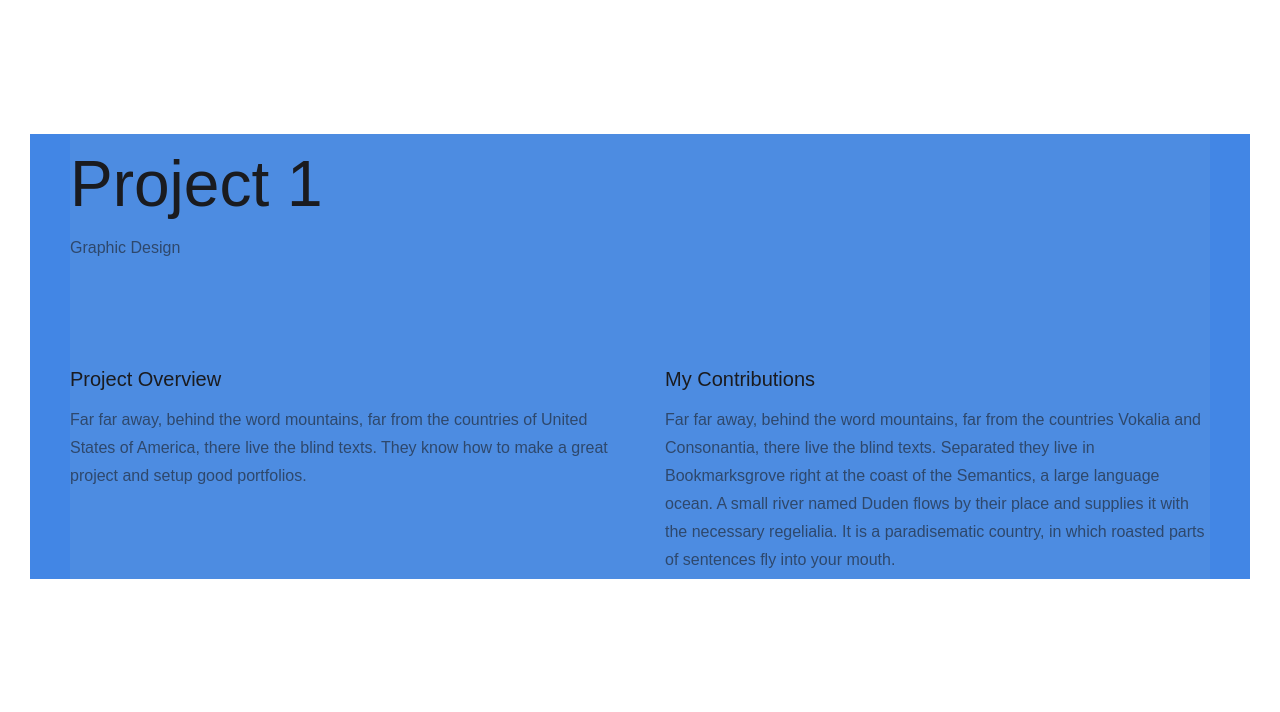
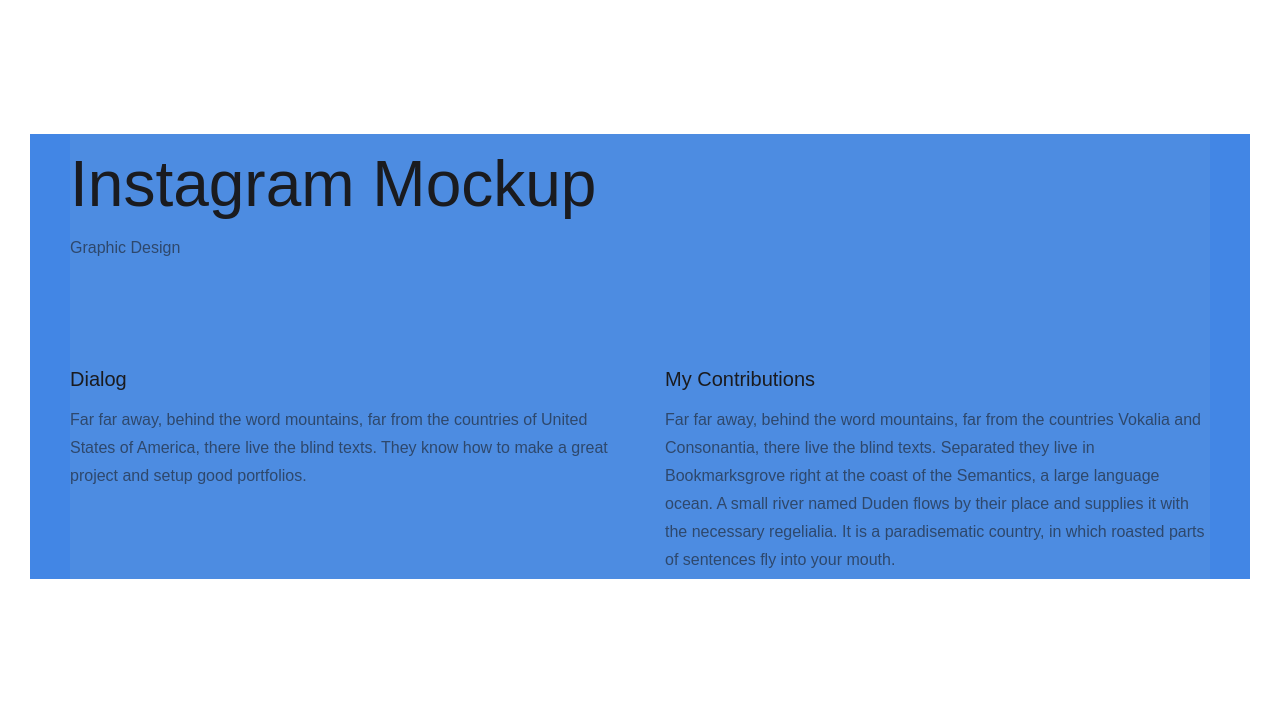
Before and after one commit to CoderExplore365/netlify-portfolio, a plain HTML site: page work/project-1.html in a window 1280 px wide. Shown: the part 84-796 px from the top of the page. Drawn offline with nearby package versions, Linux system fonts and the light colour scheme; a script that the page names is missing.

Commit message:
Instagram dialog page

```diff
--- a/work/project-1.html
+++ b/work/project-1.html
@@ -37,11 +37,11 @@
     <div class="container">
       <div class="w-layout-grid project-overview-grid">
         <div id="w-node-_0befc76b-828c-2822-f9fa-f2c6de040bbf-81411ca8">
-          <h1 class="heading-jumbo">Project 1</h1>
+          <h1 class="heading-jumbo">Instagram Mockup</h1>
           <div class="paragraph-light">Graphic Design</div>
         </div>
         <div id="w-node-_0befc76b-828c-2822-f9fa-f2c6de040bc4-81411ca8">
-          <div class="position-name-text">Project Overview</div>
+          <div class="position-name-text">Dialog</div>
           <div class="paragraph-light cc-position-name">Far far away, behind the word mountains, far from the countries of United States of America, there live the blind texts. They know how to make a great project and setup good portfolios. </div>
         </div>
         <div id="w-node-_0befc76b-828c-2822-f9fa-f2c6de040bc9-81411ca8">
```
